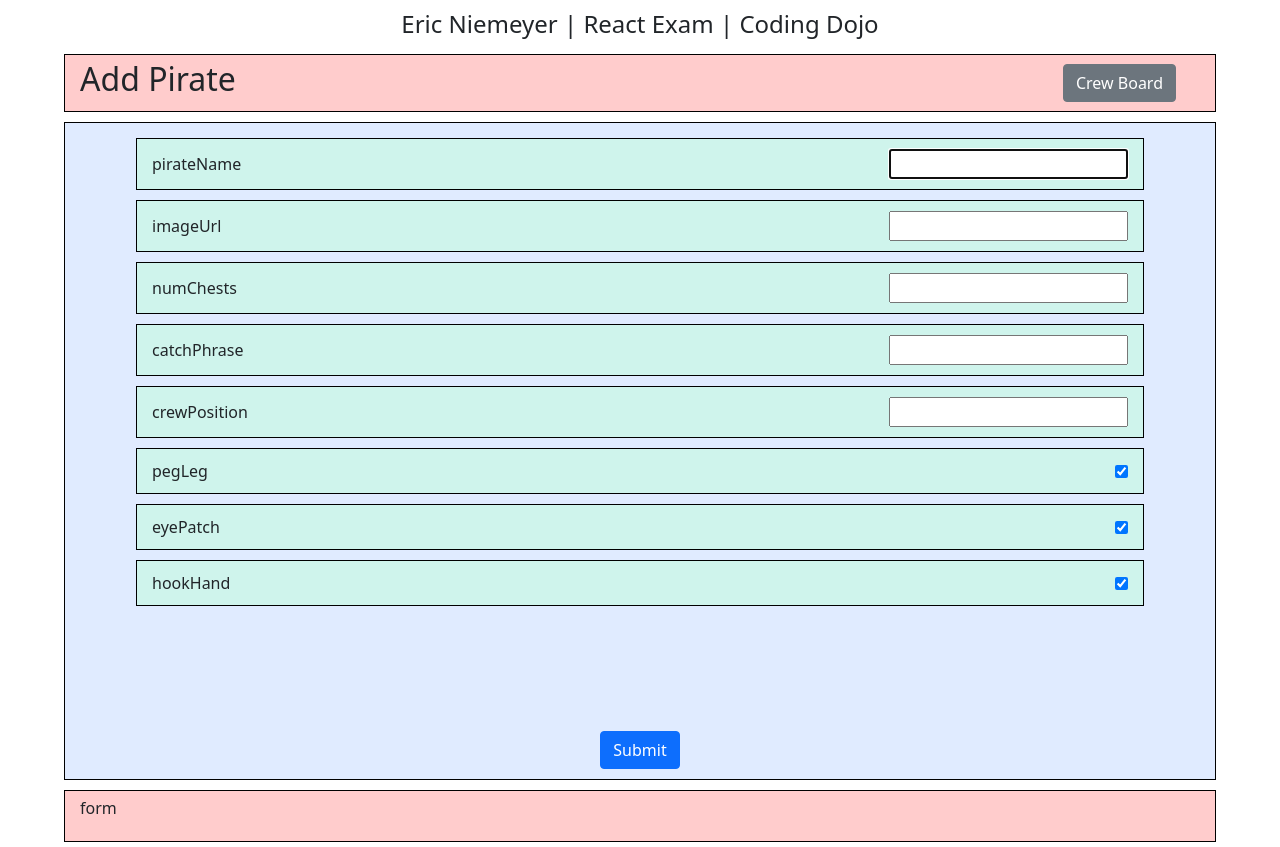
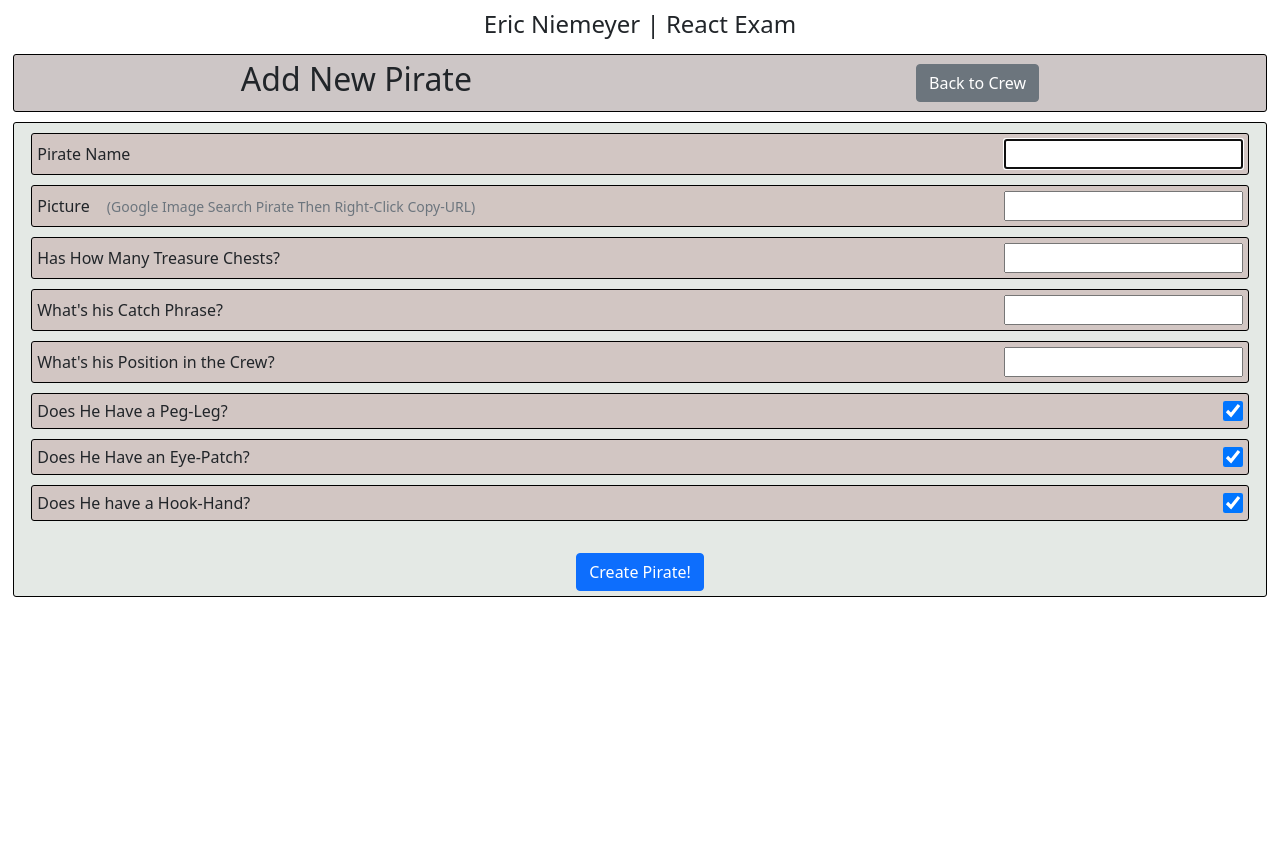
Before and after one commit to niembro64/exam, a React (Create React App) app in the folder client/: page /add in a window 1280 px wide. After the commit the page ends 800 px from the top, so only its background shows below. Built offline with nearby package versions, Linux system fonts and the light colour scheme.

Commit message:
delete messages cleaned

```diff
--- a/client/src/App.css
+++ b/client/src/App.css
@@ -6,46 +6,63 @@
 }
 
 .box {
-  width: 90%;
+  width: 98%;
   border: 1px black solid;
-  background-color: rgb(255, 204, 204);
+  border-radius: 3px;
+  background-color: rgba(139, 124, 124, 0.432);
   display: flex;
-  justify-content: space-between;
+  flex-wrap: wrap;
+  justify-content: space-around;
   align-items: center;
-  padding: 5px 15px;
+  padding: 5px;
   margin: 5px;
 }
 .box2 {
-  width: 90%;
+  width: 98%;
   border: 1px black solid;
-  background-color: rgba(185, 209, 255, 0.445);
+  border-radius: 3px;
+  background-color: rgba(139, 124, 124, 0.148);
   display: flex;
-  flex-direction: column;
+  flex-wrap: wrap;
+  justify-content: space-around;
   align-items: center;
-  justify-content: space-between;
-  padding: 5px 15px;
+  padding: 5px;
   margin: 5px;
 }
 .box3 {
-  width: 90%;
+  width: 98%;
   border: 1px black solid;
-  background-color: rgba(185, 209, 255, 0.445);
+  border-radius: 3px;
+  background-color: rgba(52, 93, 63, 0.132);
   display: flex;
-  flex-direction: column;
+  flex-wrap: wrap;
+  justify-content: space-around;
   align-items: center;
-  justify-content: space-between;
-  padding: 10px 15px;
+  padding: 5px;
   margin: 5px;
 }
 .box4{
-  width: 90%;
+  width: 98%;
   border: 1px black solid;
-  background-color: rgba(185, 255, 212, 0.445);
+  border-radius: 3px;
+  background-color: rgba(128, 45, 45, 0.185);
   display: flex;
-  flex-direction: row;
+  flex-wrap: wrap;
+  justify-content: space-between;
   align-items: center;
+  padding: 5px;
+  margin: 5px;
+}
+.box5{
+  width: 98%;
+  border: 1px rgba(0, 0, 0, 0) solid;
+  border-radius: 3px;
+  background-color: rgba(128, 45, 45, 0);
+  display: flex;
+  flex-wrap: wrap;
   justify-content: space-between;
-  padding: 10px 15px;
+  align-items: center;
+  padding: 5px;
   margin: 5px;
 }
 
@@ -91,13 +108,13 @@ label {
 */
 
 span {
-  margin: 0 0 15px 0;
+  margin: 0 0 5px 0;
   padding: 0 13px 0 13px;
   border-radius: 10px;
 }
 
 img {
-  width: 80px;
+  width: 60px;
   height: 80px;
   object-fit: cover;
   border: 1px solid black;
@@ -113,7 +130,7 @@ img {
 }
 
 .lr > img{
-  width: 300px;
+  width: 250px;
   height: 300px;
   object-fit: cover;
   border: 1px solid black;
@@ -127,6 +144,14 @@ h4{
 
 .l{
   display: flex;
+}
 
+.big-checkbox {
+width: 20px;
+height: 20px;
+}
+
+label {
+text-align: left;
 
 }
--- a/client/src/App.jsx
+++ b/client/src/App.jsx
@@ -12,7 +12,7 @@ import Add from "./views/Add";
 function App() {
   return (
     <div className="App">
-      <h4>Eric Niemeyer | React Exam | Coding Dojo</h4>
+      <h4>Eric Niemeyer | React Exam</h4>
       <Switch>
         <Route exact path="/">
           <Home />
--- a/client/src/views/Add.jsx
+++ b/client/src/views/Add.jsx
@@ -136,9 +136,9 @@ const Edit = (props) => {
   return (
     <>
       <div className="box">
-        <h2>Add Pirate</h2>
+        <h2>Add New Pirate</h2>
         <Link to={"/"}>
-          <button className="btn btn-secondary mx-4">Crew Board</button>
+          <button className="btn btn-secondary">Back to Crew</button>
         </Link>
         {/* <Link to={`/`}>
           <button
@@ -159,7 +159,7 @@ const Edit = (props) => {
             // style={{ position: "absolute", zIndex: 1 }}
             htmlFor="pirateName"
           >
-            pirateName
+            Pirate Name
           </label>
           <input
             // style={{ position: "relative", zIndex: 2 }}
@@ -179,7 +179,10 @@ const Edit = (props) => {
             // style={{ position: "absolute", zIndex: 1 }}
             htmlFor="imageUrl"
           >
-            imageUrl
+            Picture{" "}
+            <span className="text-muted small">
+              (Google Image Search Pirate Then Right-Click Copy-URL)
+            </span>
           </label>
           <input
             // style={{ position: "relative", zIndex: 2 }}
@@ -199,7 +202,7 @@ const Edit = (props) => {
             // style={{ position: "absolute", zIndex: 1 }}
             htmlFor="numChests"
           >
-            numChests
+            Has How Many Treasure Chests?
           </label>
           <input
             // style={{ position: "relative", zIndex: 2 }}
@@ -218,7 +221,7 @@ const Edit = (props) => {
             // style={{ position: "absolute", zIndex: 1 }}
             htmlFor="catchPhrase"
           >
-            catchPhrase
+            What's his Catch Phrase?
           </label>
           <input
             // style={{ position: "relative", zIndex: 2 }}
@@ -237,7 +240,7 @@ const Edit = (props) => {
             // style={{ position: "absolute", zIndex: 1 }}
             htmlFor="crewPosition"
           >
-            crewPosition
+            What's his Position in the Crew?{" "}
           </label>
           <input
             // style={{ position: "relative", zIndex: 2 }}
@@ -256,7 +259,7 @@ const Edit = (props) => {
             // style={{ position: "absolute", zIndex: 1 }}
             htmlFor="pegLeg"
           >
-            pegLeg
+            Does He Have a Peg-Leg?
           </label>
           <input
             // style={{ position: "relative", zIndex: 2 }}
@@ -265,8 +268,8 @@ const Edit = (props) => {
             type="checkbox"
             name="pegLeg"
             onClick={onChangeHandlerPegLeg}
-
             checked={form.pegLeg}
+            className="big-checkbox"
             // placeholder=""
             // default="asdf"
           />
@@ -276,7 +279,7 @@ const Edit = (props) => {
             // style={{ position: "absolute", zIndex: 1 }}
             htmlFor="eyePatch"
           >
-            eyePatch
+            Does He Have an Eye-Patch?
           </label>
           <input
             // style={{ position: "relative", zIndex: 2 }}
@@ -286,6 +289,7 @@ const Edit = (props) => {
             name="eyePatch"
             onClick={onChangeHandlerEyePatch}
             checked={form.eyePatch}
+            className="big-checkbox"
 
             // placeholder=""
             // default="asdf"
@@ -296,7 +300,7 @@ const Edit = (props) => {
             // style={{ position: "absolute", zIndex: 1 }}
             htmlFor="hookHand"
           >
-            hookHand
+            Does He have a Hook-Hand?
           </label>
           <input
             // style={{ position: "relative", zIndex: 2 }}
@@ -306,10 +310,12 @@ const Edit = (props) => {
             name="hookHand"
             onClick={onChangeHandlerHookHand}
             checked={form.hookHand}
+            className="big-checkbox"
             // placeholder=""
             // default="asdf"
           />
         </div>
+        <div className="box5">
           <span className="alert-danger">
             {error.pirateName && error.pirateName.message}
           </span>
@@ -334,14 +340,14 @@ const Edit = (props) => {
           <span className="alert-danger">
             {error.hookHand && error.hookHand.message}
           </span>
-
-        <input type="submit" className="btn btn-primary" />
+        </div>
+        <input type="submit" value="Create Pirate!" className="btn btn-primary" />
       </form>
       {/* </div> */}
-      <div className="box">
+      {/* <div className="box">
         <p>form</p>
         <p> {form.name}</p>
-      </div>
+      </div> */}
       {/* <div className="box">
         <p>one</p>
         <p> {one.name}</p>
--- a/client/src/views/Home.jsx
+++ b/client/src/views/Home.jsx
@@ -84,8 +84,8 @@ const Home = (props) => {
     setForm(newState);
   };
 
-  const onDeleteHandler = (_id, arrIndex, name) => {
-    if (window.confirm(`Are you sure you want to delete item ${name}?`)) {
+  const onDeleteHandler = (_id, arrIndex, pirateName) => {
+    if (window.confirm(`Are you sure you want to delete ${pirateName}?`)) {
       console.log("inside on click delete");
       axios
         .delete(`http://localhost:9000/api/pirate/delete/${_id}`)
@@ -149,7 +149,7 @@ const Home = (props) => {
   return (
     <>
       <div className="box">
-        <h2>View Pirate Crew</h2>
+      <h2>View Pirate Crew</h2>
         <Link to={"/add"}>
           <button className="btn btn-primary">Add Pirate</button>
         </Link>
@@ -158,7 +158,6 @@ const Home = (props) => {
         <table className="table table-sm table-hover ">
           <thead>
             <tr>
-
               <th>Picture</th>
 
               <th>Pirate Name</th>
@@ -182,7 +181,9 @@ const Home = (props) => {
 
                   <td className="align-middle">
                     <Link to={`/${item._id}`}>
-                      <button className="btn btn-secondary btn-sm">View</button>
+                      <button className="btn btn-secondary btn">
+                        View Pirate
+                      </button>
                     </Link>
                   </td>
                   {/* <td>
@@ -193,8 +194,8 @@ const Home = (props) => {
                   <td className="align-middle">
                     <Link to={`/`}>
                       <button
-                        onClick={() => onDeleteHandler(item._id, i, item.title)}
-                        className="btn btn-danger btn-sm"
+                        onClick={() => onDeleteHandler(item._id, i, item.pirateName)}
+                        className="btn btn-danger btn"
                       >
                         Walk the Plank
                       </button>
--- a/client/src/views/Single.jsx
+++ b/client/src/views/Single.jsx
@@ -66,8 +66,8 @@ const Single = (props) => {
   // // one.pegLeg, one.eyePatch, one.hookHand
   // }, [one.pegLeg, one.eyePatch, one.hookHand]);
 
-  const onDeleteHandler = (_id) => {
-    if (window.confirm(`Are you sure you want to delete this item?`)) {
+  const onDeleteHandler = (_id, pirateName) => {
+    if (window.confirm(`Are you sure you want to delete ${pirateName}?`)) {
       console.log("inside on click delete");
       axios
         .delete(`http://localhost:9000/api/pirate/delete/${_id}`)
@@ -195,20 +195,20 @@ const Single = (props) => {
     <>
       <div className="box">
         <Link to={"/"}>
-          <button className="btn btn-secondary mx-4">Back</button>
+          <button className="btn btn-secondary mx-4">Back to Crew</button>
         </Link>
-        <h2>View</h2>
+        <h2>View Pirate Details</h2>
         {/* <Link to={`/${one._id}/edit`}>
           <button className="btn btn-success mx-4">Edit</button>
         </Link> */}
         <Link to={`/`}>
           <button
             onClick={() => {
-              onDeleteHandler(one._id);
+              onDeleteHandler(one._id, one.pirateName);
             }}
             className="btn btn-danger mx-4"
           >
-            delete
+            Delete Pirate
           </button>
         </Link>
       </div>
@@ -230,22 +230,17 @@ const Single = (props) => {
             </thead>
             <tbody>
               <tr>
-                <td className="align-middle p-3">Position:</td>
+                <td className="align-middle p-3">Crew Position:</td>
                 <td className="align-middle p-3">{one.crewPosition}</td>
                 <td className="align-middle p-3"></td>
               </tr>
               <tr>
-                <td className="align-middle p-3">crewPosition:</td>
-                <td className="align-middle p-3">{one.crewPosition}</td>
-                <td className="align-middle p-3"></td>
-              </tr>
-              <tr>
-                <td className="align-middle">numChests:</td>
+                <td className="align-middle">Number of Chests:</td>
                 <td className="align-middle">{one.numChests}</td>
                 <td className="align-middle p-3"></td>
               </tr>
               <tr>
-                <td className="align-middle">pegLeg</td>
+                <td className="align-middle">Peg-Leg:</td>
                 <td className="align-middle">{one.pegLeg ? "Yes" : "No"}</td>
                 <td className="align-middle">
                   <button
@@ -258,7 +253,7 @@ const Single = (props) => {
                 </td>
               </tr>
               <tr>
-                <td className="align-middle">eyePatch</td>
+                <td className="align-middle">Eye-Patch:</td>
                 <td className="align-middle">{one.eyePatch ? "Yes" : "No"}</td>
                 <td className="align-middle">
                   <button
@@ -271,7 +266,7 @@ const Single = (props) => {
                 </td>
               </tr>
               <tr>
-                <td className="align-middle">hookHand:</td>
+                <td className="align-middle">Hook-Hand:</td>
                 <td className="align-middle">{one.hookHand ? "Yes" : "No"}</td>
                 <td className="align-middle">
                   <button
```
Lines whose indentation alone changed are shown as unchanged.
